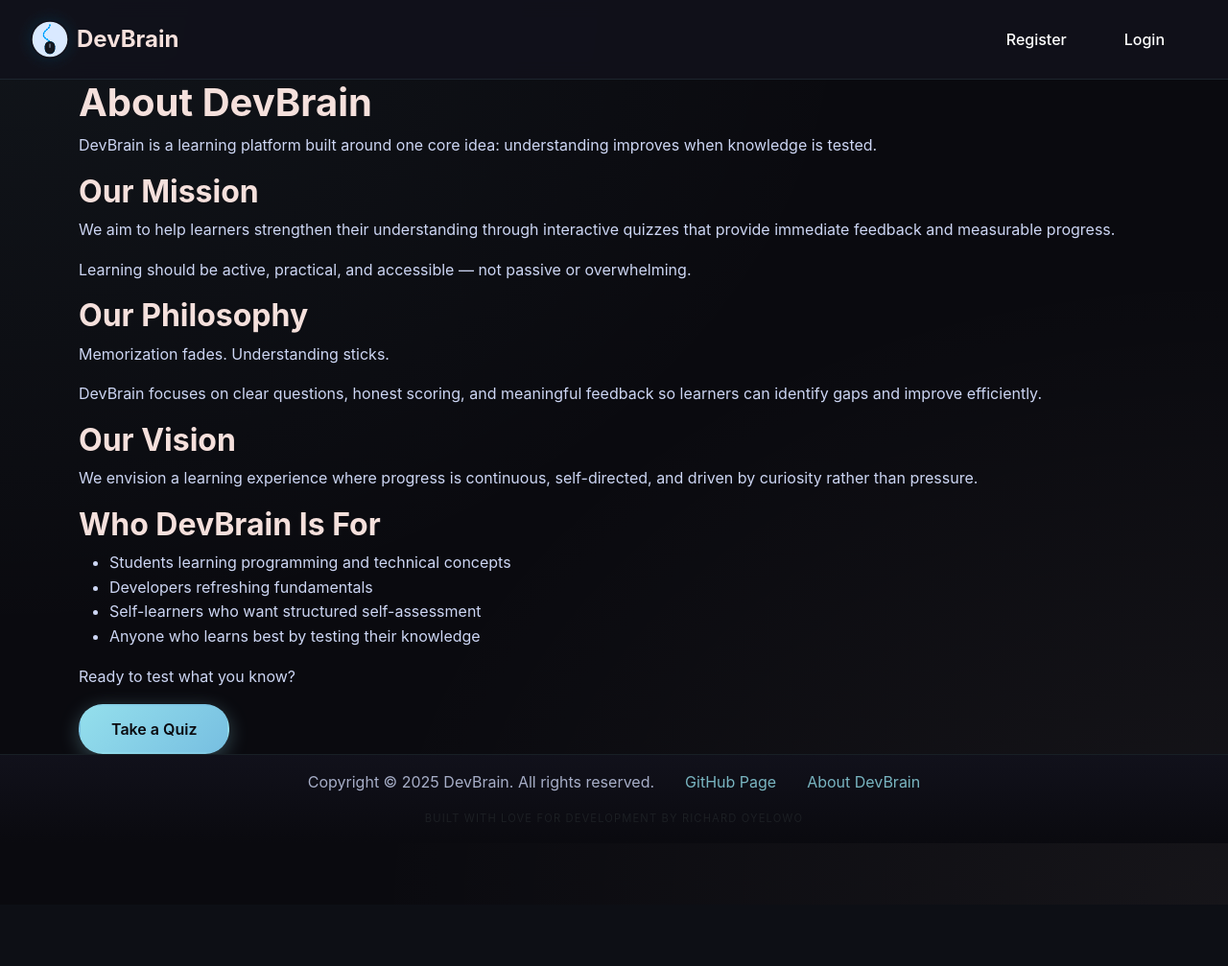
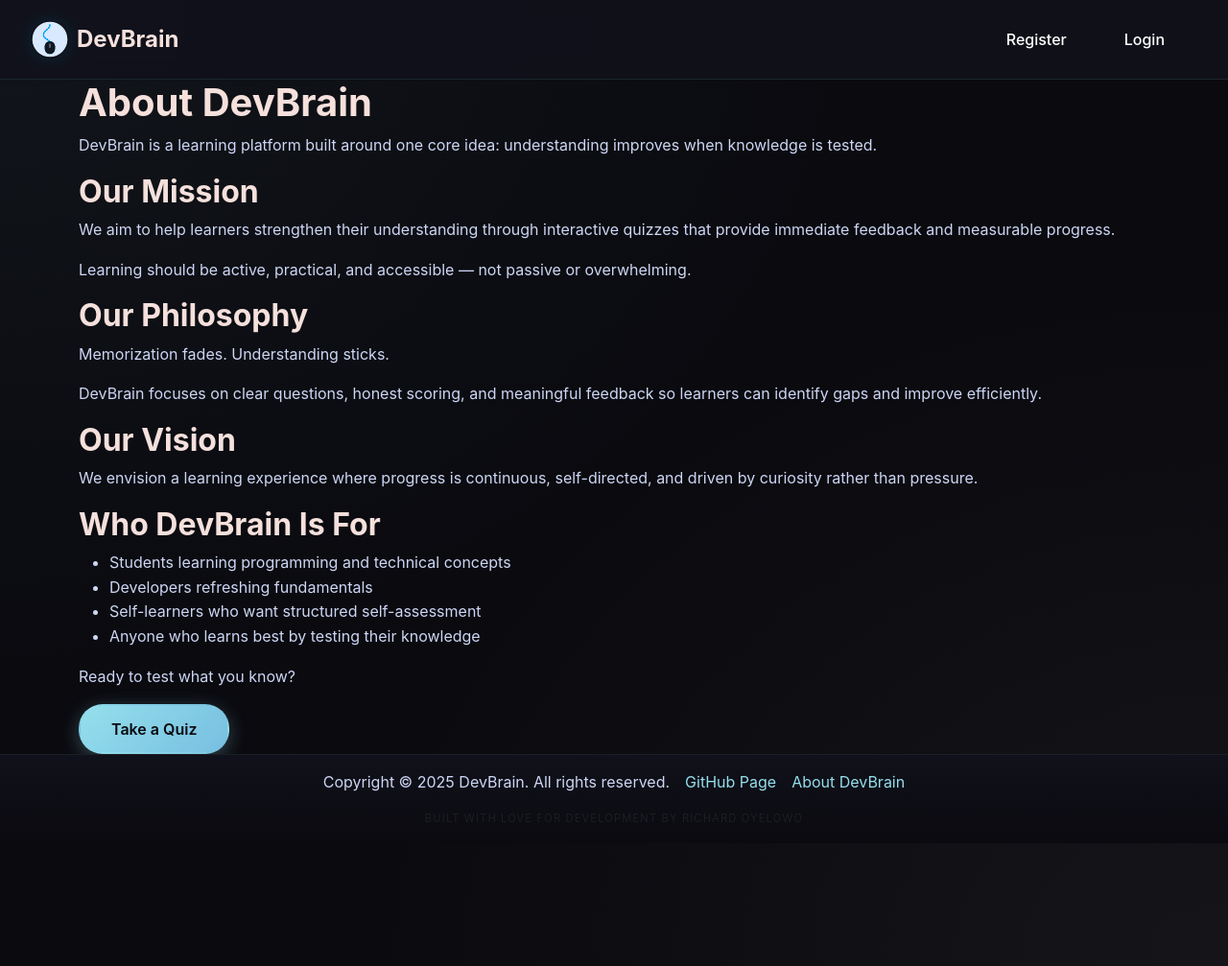
Before and after one commit to RichardOyelowo/DevBrain, a Flask app: page /about in a window 1280 px wide. Shown: the whole page at 96% size. Before the commit the page ends 857 px from the top, so only its background shows below. Run offline with Flask 3, Linux system fonts and the light colour scheme; parts of the project's set-up code (start-up, migrations or seed data) failed here and were passed over.

Commit message:
fix:footer position

```diff
--- a/app/static/styles.css
+++ b/app/static/styles.css
@@ -50,6 +50,7 @@ body {
     display: flex;
     flex-direction: column;
     min-height: 100vh;
+    margin-bottom: 4rem;
     padding-bottom: 4rem;
 }
 
@@ -173,13 +174,8 @@ footer p {
     padding: 0;
     display: flex;
     justify-content: center;
-    gap: 2rem;
+    gap: 1rem;
     flex-wrap: wrap;
-}
-
-.footer-list li {
-    color: var(--text-primary);
-    opacity: 0.8;
 }
 
 /* ----- Buttons ----- */
```
